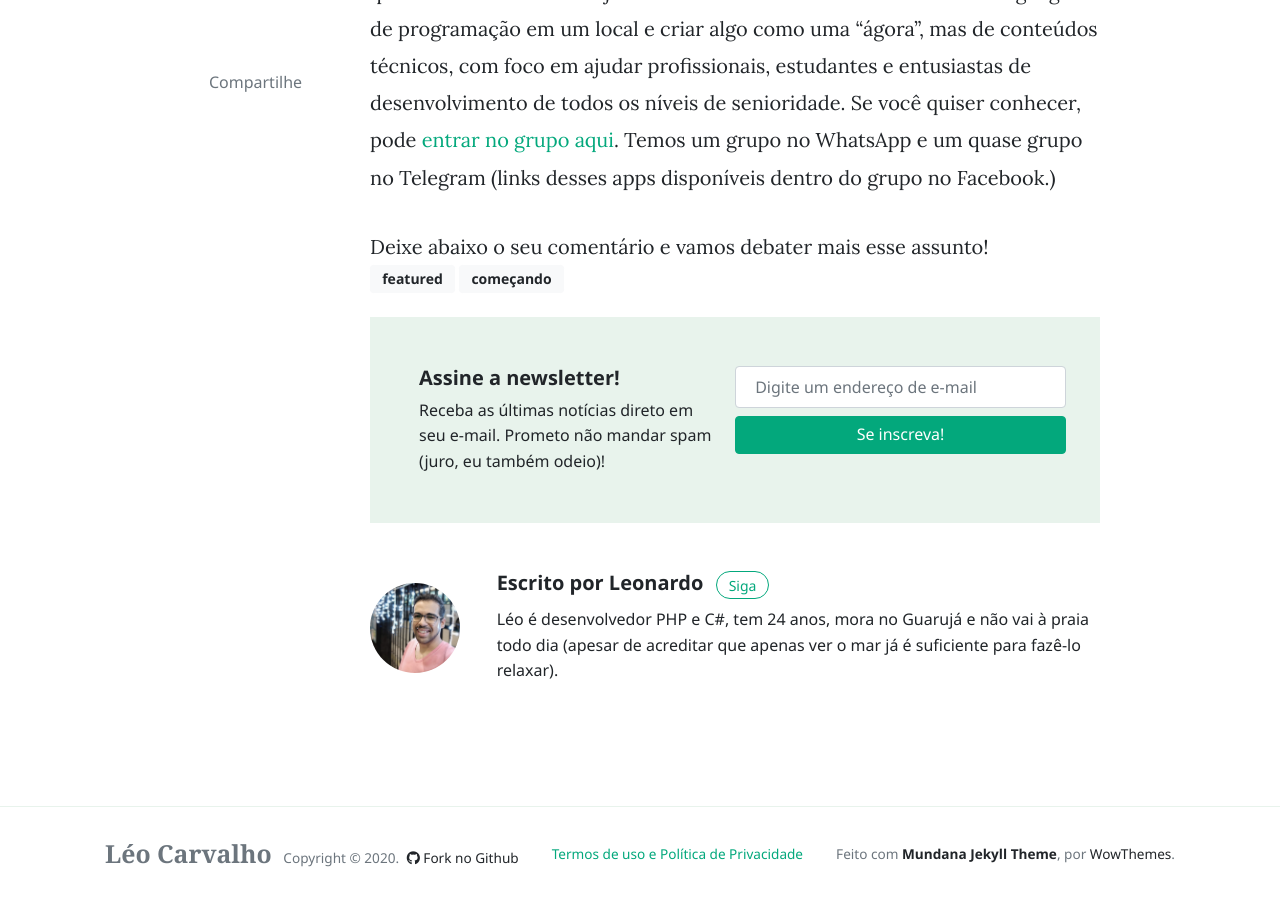
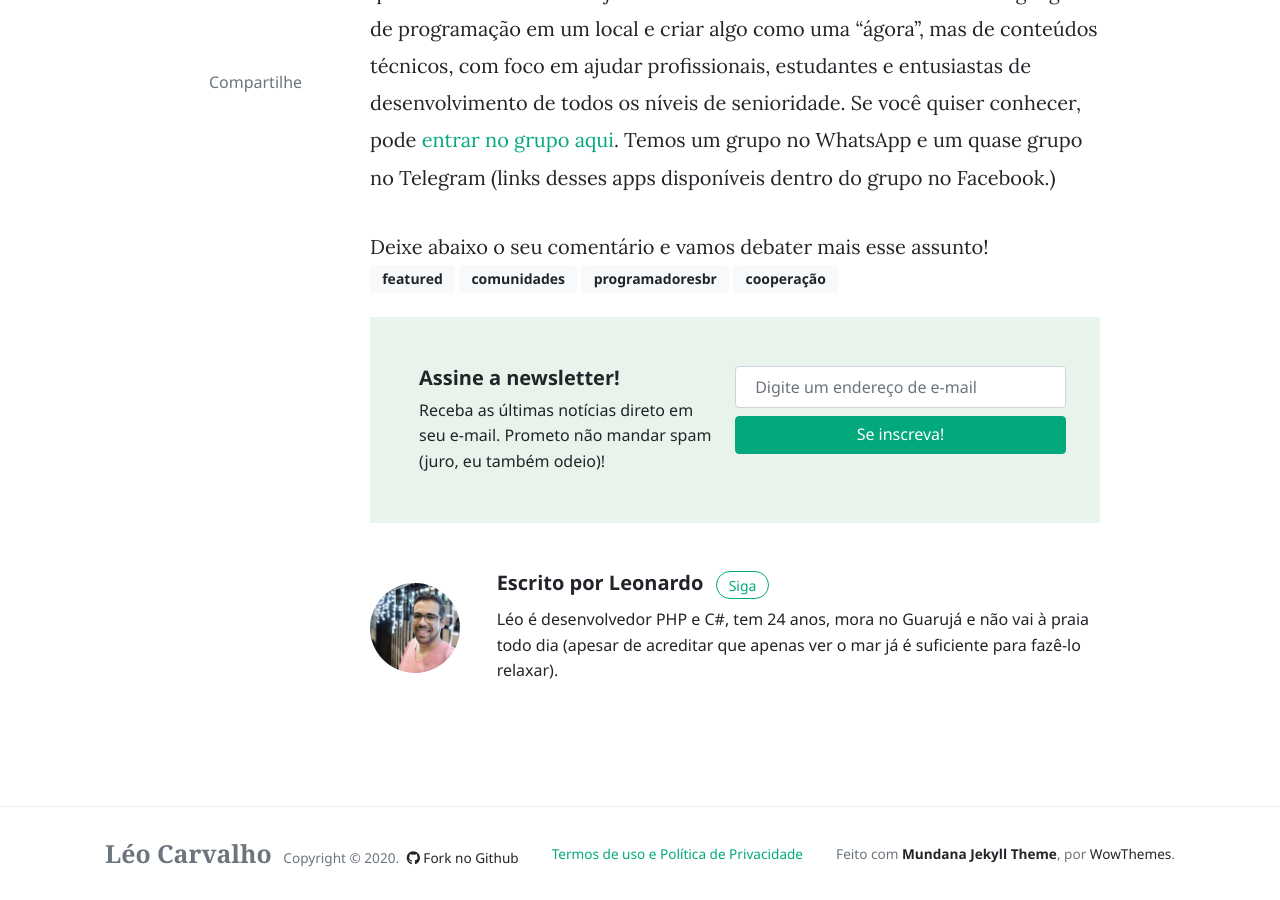
Before and after one commit to carvalholeo/carvalholeo.github.io, a Jekyll site: the page built from _posts/2020-01-31-comunidades-o-que-e.md, in a window 1280 px wide and 900 px high, scrolled down 2776 px. Built offline with Jekyll 4.4.1, drawn with Linux system fonts in a browser that asks for light colours; nearby versions of some CDN libraries; comment, search, counter and statistics services are not loaded.

Commit message:
Altera as tags do post

```diff
--- a/_posts/2020-01-31-comunidades-o-que-e.md
+++ b/_posts/2020-01-31-comunidades-o-que-e.md
@@ -4,7 +4,7 @@ title:  "Comunidades: O que é, como vivem e do que se alimentam?"
 categories: [ comunidades, séries ]
 image: assets/images/cooperacao-uniao-maos.jpg
 author: leo
-tags: [ featured, começando ]
+tags: [ featured, comunidades, programadoresbr, cooperação ]
 ---
 Quando se pensa em comunidades, algumas imagens podem vir à mente. Pode ser a imagem de uma favela (neste contexto, comunidade é a favela gourmetizada). Pode ser uma comunidade de fungos e bactérias. Mas pode ser, também, uma comunidade técnica, foco deste post (YEAHHHH).
 
```
